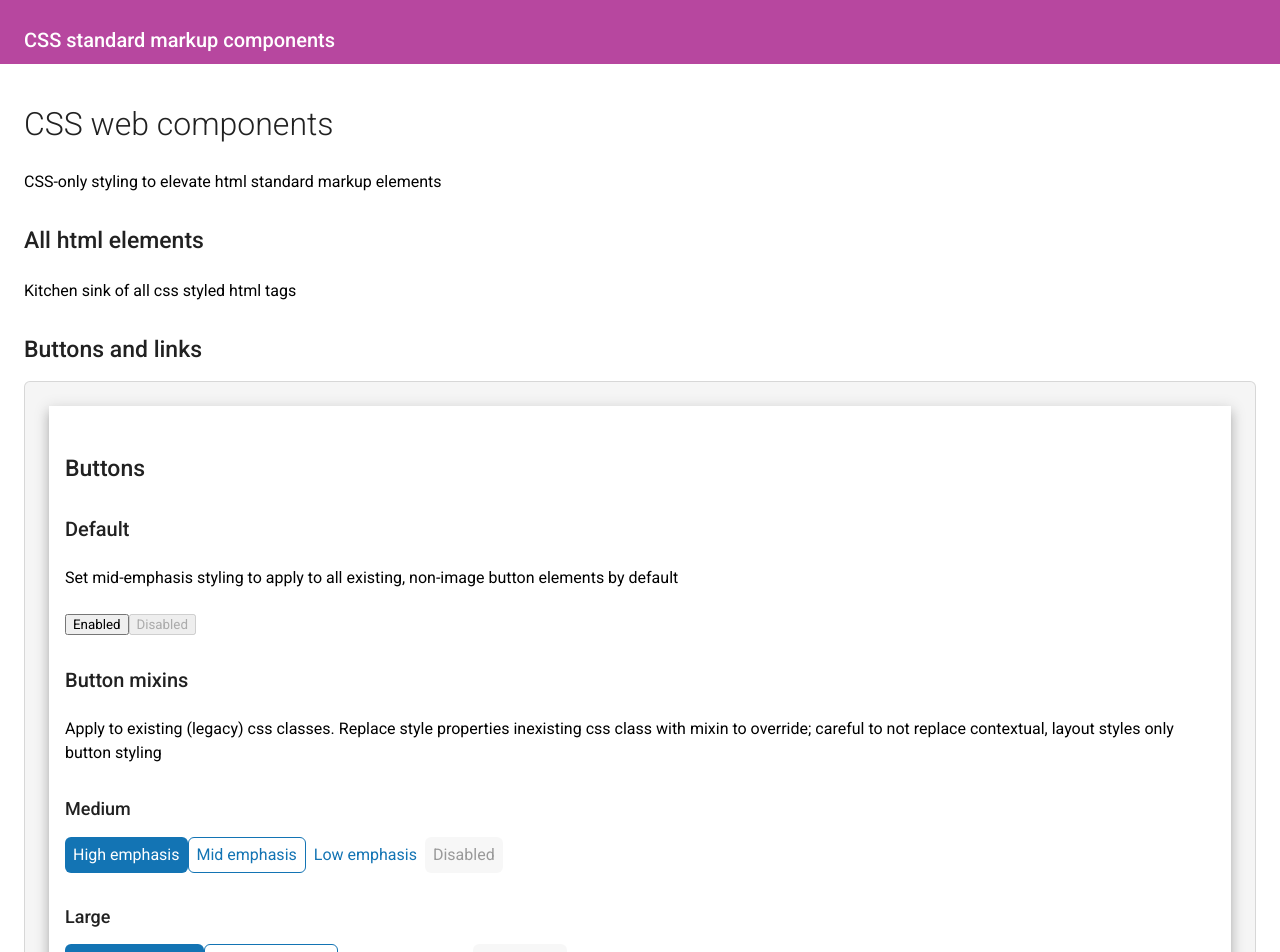
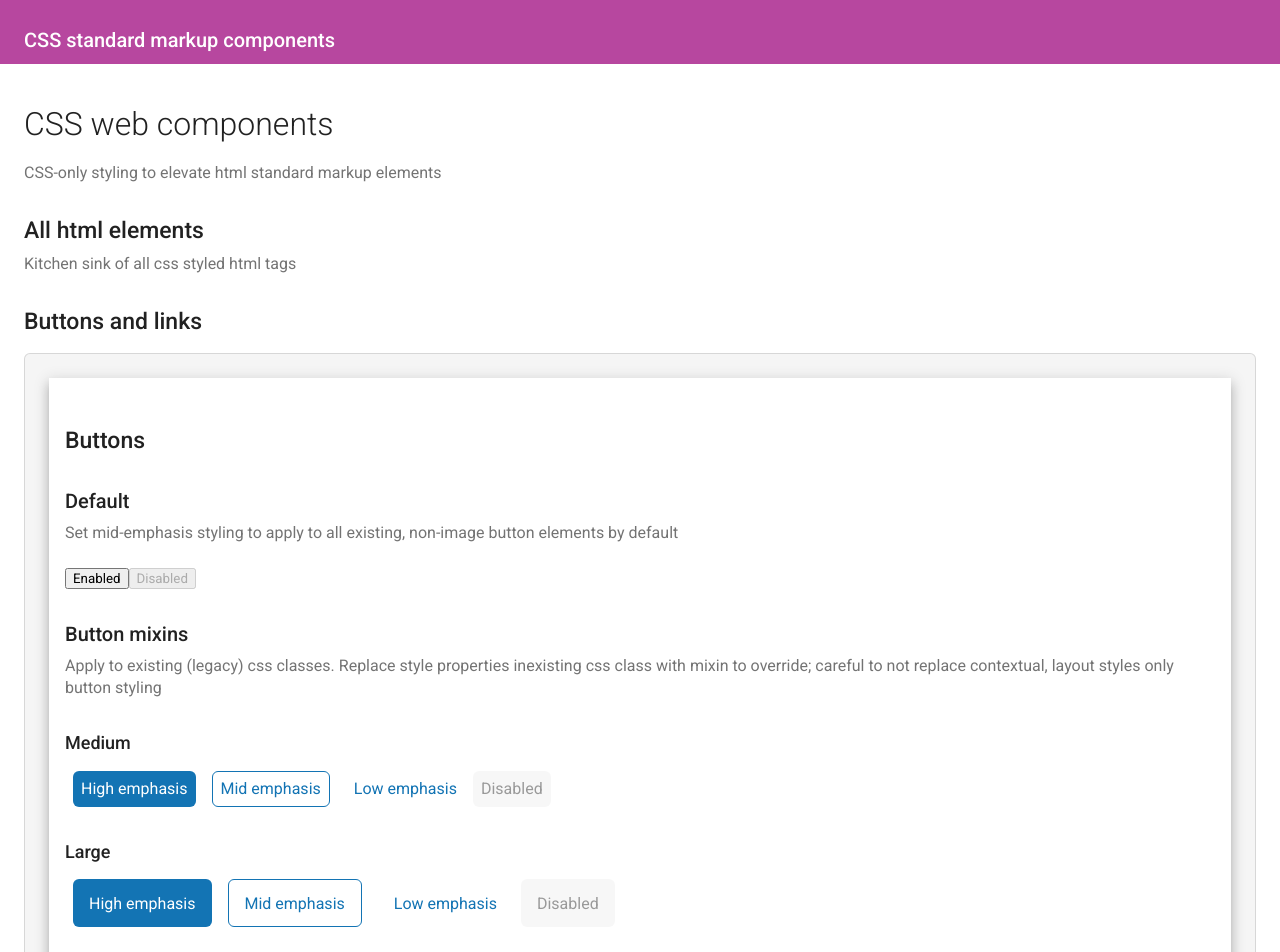
Before and after one commit to MichaelScottBurke/msb-css-components, an Angular app: page / in a window 1280 px wide. Shown: the top 952 px of the page. Built offline with nearby package versions, Linux system fonts and the light colour scheme.

Commit message:
1 file modified

```diff
--- a/src/styles/msb-buttons.scss
+++ b/src/styles/msb-buttons.scss
@@ -6,7 +6,9 @@
   border-radius: $msb-radius;
   background-color: $msb-surface-light;
   cursor: pointer;
-
+  &:not(:last-child) {
+    margin: 0 8px 1
+  }
   &[disabled] {
     background-color: $msb-surface-disabled-on-light;
     border: none;
--- a/src/styles/msb-typography.scss
+++ b/src/styles/msb-typography.scss
@@ -23,7 +23,6 @@ h6 {
 }
 
 h1, h2, h3, h4, h5, h6 {
-  m
   + p {
     margin-top: -8px;
     @include msb-metadata-low-emphasis();
```
